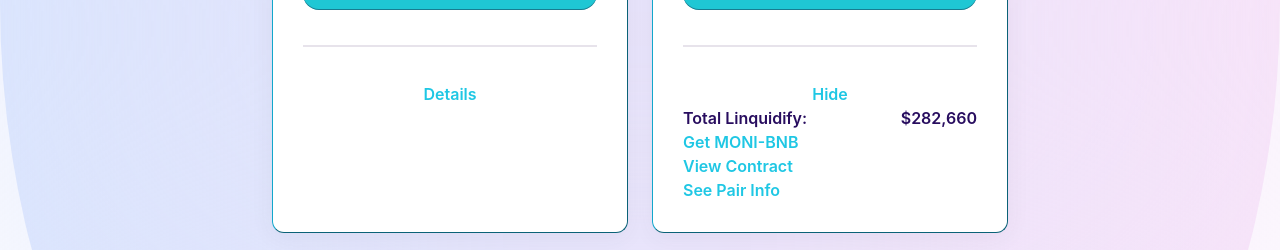
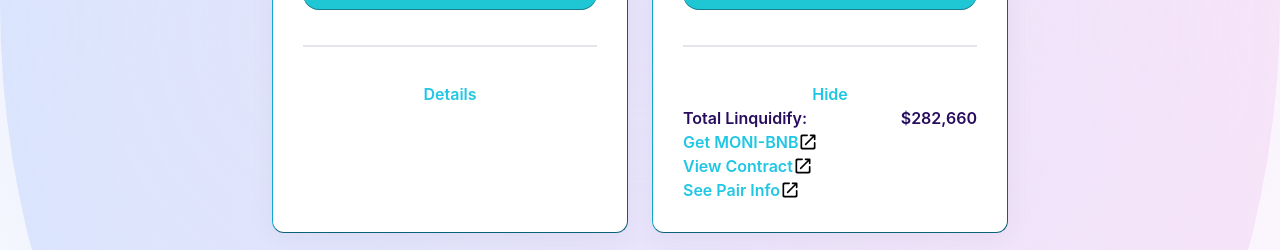
Before and after one commit to dreamdev2427/Frf-clone-main, a React (Create React App) app: page /volts in a window 1280 px wide. Shown: the part 797-1047 px from the top of the page. Built offline with nearby package versions, Linux system fonts and the light colour scheme.

Commit message:
add icon

```diff
--- a/src/assets/style.scss
+++ b/src/assets/style.scss
@@ -884,6 +884,15 @@ svg {
 
                     }
 
+                    .card-goto-explore-nochildren {
+                        margin-bottom: 30px;
+                        color: #1fc7e4;
+                        font-weight: 600;
+                        line-height: 1.5;
+                        font-size: 16px;
+                        text-align: center;
+                    }
+
                     .card-goto-explore {
                         margin-bottom: 30px;
                         color: #1fc7e4;
@@ -896,6 +905,9 @@ svg {
                             display: flex;
                             justify-content: flex-start;
 
+                            img {
+                                fill:#12a7cb
+                            }
                         }
                         .linquidity {
                             justify-content: space-between;
--- a/src/pages/Volts.jsx
+++ b/src/pages/Volts.jsx
@@ -87,7 +87,7 @@ function Volts() {
                     <button className="connect-btn">Connect Wallet</button>
                   </div>
                   <div className="card-bottom"></div>
-                  <div className="card-goto-explore">Details</div>
+                  <div className="card-goto-explore-nochildren">Details</div>
                 </div>
               </div>
               <div className="col-sm-6 col-lg-4 column">
@@ -160,9 +160,18 @@ function Volts() {
                       <div>Total Linquidify:</div>
                       <div>$282,660</div>
                     </div>
-                    <div>Get MONI-BNB</div>
-                    <div>View Contract</div>
-                    <div>See Pair Info</div>
+                    <div>
+                      Get MONI-BNB
+                      <img src="/images/toblockscan.svg" alt="toblockscan" />
+                    </div>
+                    <div>
+                      View Contract
+                      <img src="/images/toblockscan.svg" alt="toblockscan" />
+                    </div>
+                    <div>
+                      See Pair Info
+                      <img src="/images/toblockscan.svg" alt="toblockscan" />
+                    </div>
                   </div>
                 </div>
               </div>
```
Also changed, not shown: public/images/toblockscan.svg (added).
